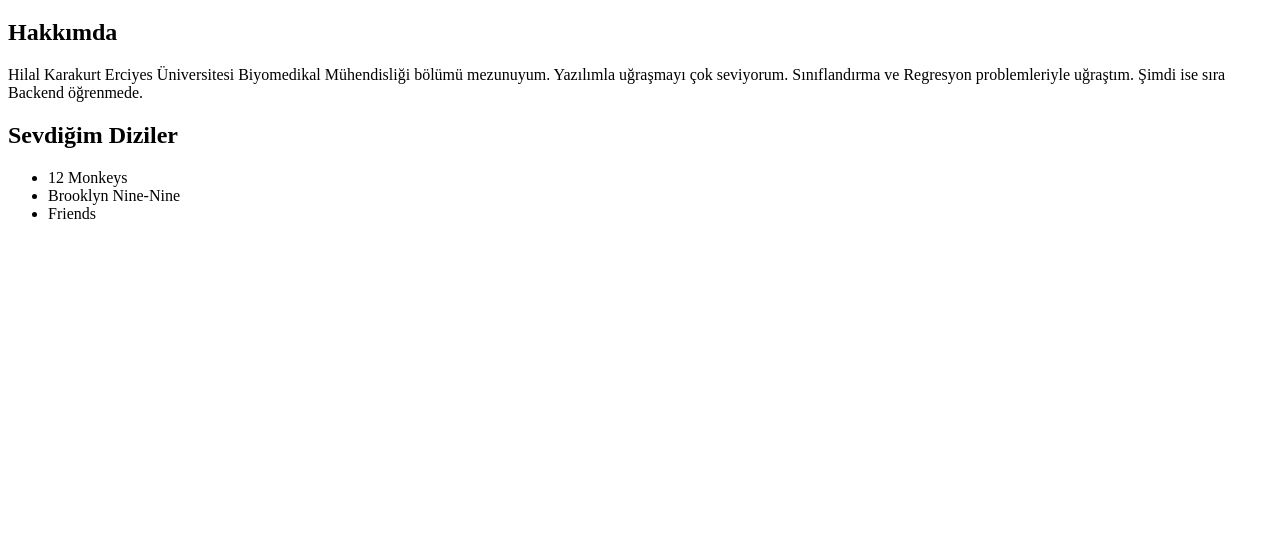
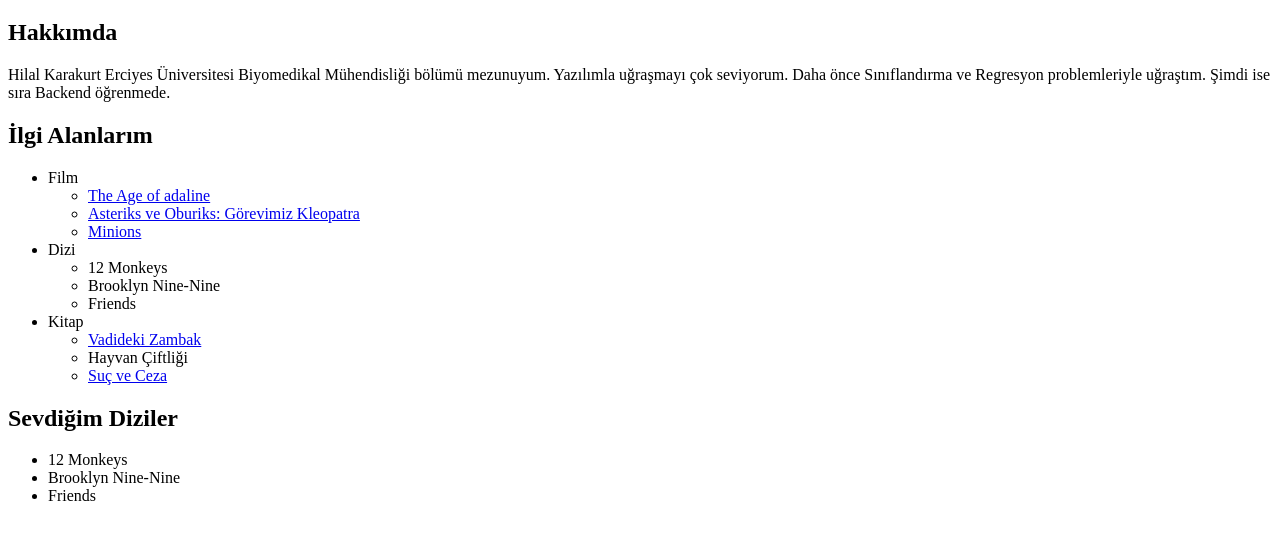
Before and after one commit to karakurthilal/kodluyoruzilkrepo, a plain HTML site: page index.html in a window 1280 px wide. Shown: the part 61-600 px from the top of the page. Drawn offline with Linux system fonts and the light colour scheme.

Commit message:
Frontend Kursu ikinci html ödevi tamamlandı.

```diff
--- a/index.html
+++ b/index.html
@@ -6,12 +6,36 @@
     <h1>Hilal Karakurt</h1>
         <h2>Hakkımda</h2>
         <p>
-            Hilal Karakurt Erciyes Üniversitesi Biyomedikal Mühendisliği bölümü mezunuyum. Yazılımla uğraşmayı çok seviyorum. Sınıflandırma ve Regresyon problemleriyle uğraştım. Şimdi ise sıra Backend öğrenmede.
+            Hilal Karakurt Erciyes Üniversitesi Biyomedikal Mühendisliği bölümü mezunuyum. Yazılımla uğraşmayı çok seviyorum. Daha önce Sınıflandırma ve Regresyon problemleriyle uğraştım. Şimdi ise sıra Backend öğrenmede.
         </p>
-        <h2>Sevdiğim Diziler</h2>
+        <h2>İlgi Alanlarım</h2>
         <ul>
-            <li> 12 Monkeys </li>
-            <li> Brooklyn Nine-Nine </li>
-            <li> Friends </li>
+            <li>Film
+                <ul>
+                    <li> <a href="https://www.imdb.com/title/tt1655441/">The Age of adaline</a> </li>
+                    <li><a href="https://www.imdb.com/title/tt0250223/?ref_=fn_al_tt_1">Asteriks ve Oburiks: Görevimiz Kleopatra</a></li>
+                    <li><a href="https://www.imdb.com/title/tt2293640/?ref_=fn_al_tt_1">Minions</a></li>
+            </ul></li>
+            <li>Dizi
+                <ul>
+                    <li>12 Monkeys</li>
+                    <li>Brooklyn Nine-Nine</li>
+                    <li>Friends</li>
+            </ul></li>
+            <li> Kitap
+                <ul>
+                    <li><a href="https://www.goodreads.com/book/show/125743961-vadideki-zambak?from_search=true&from_srp=true&qid=clywvqLEcK&rank=1">Vadideki Zambak</a></li>
+                    <li>Hayvan Çiftliği</li>
+                    <li><a href="https://www.goodreads.com/book/show/52866385-su-ve-ceza?from_search=true&from_srp=true&qid=bLTkGPgxtD&rank=1"> Suç ve Ceza</a></li>
+            </ul></li>
         </ul>
+        <div>
+            <h2>Sevdiğim Diziler</h2>
+            <ul>
+                <li> 12 Monkeys </li>
+                <li> Brooklyn Nine-Nine </li>
+                <li> Friends </li>
+            </ul>
+        </div>
+
 </body>
```
